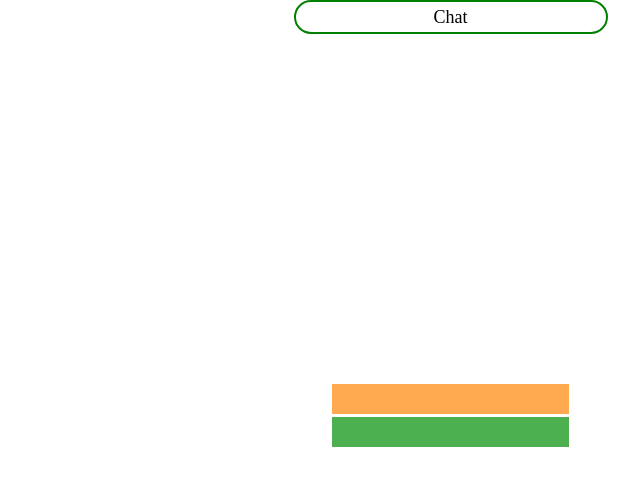
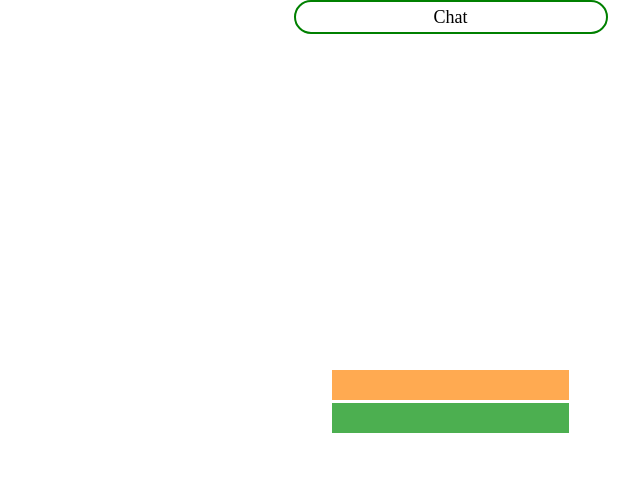
Before and after one commit to commonstory/commonstory.github.io, a plain HTML site: page index.html in a window 1280 px wide. Shown: the whole page, without its empty margins (640-1280 px from the left). Drawn offline with nearby package versions, Linux system fonts and the light colour scheme; no server answers.

Commit message:
css fixes

```diff
--- a/css/commonstory.css
+++ b/css/commonstory.css
@@ -2,15 +2,17 @@
     margin: auto;
     display: flex;
     width: 90%;
+    height: 100%;
 }
 
 .story_img {
+    max-width: 901;
     min-width: 901;
-    min-height: 811;
 }
 .story_img img{
     display: none;
     position: relative;
+    max-height: 100%;
 }
 
 .story_choise {
```
